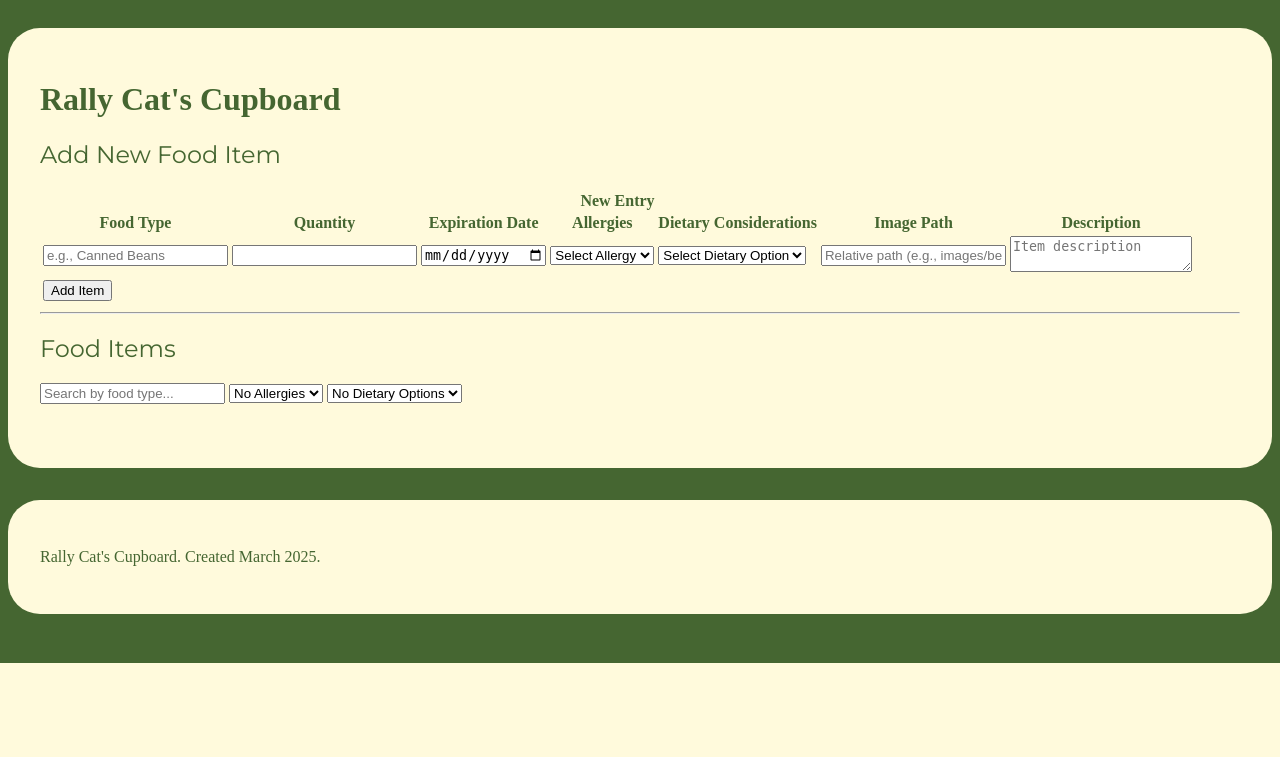
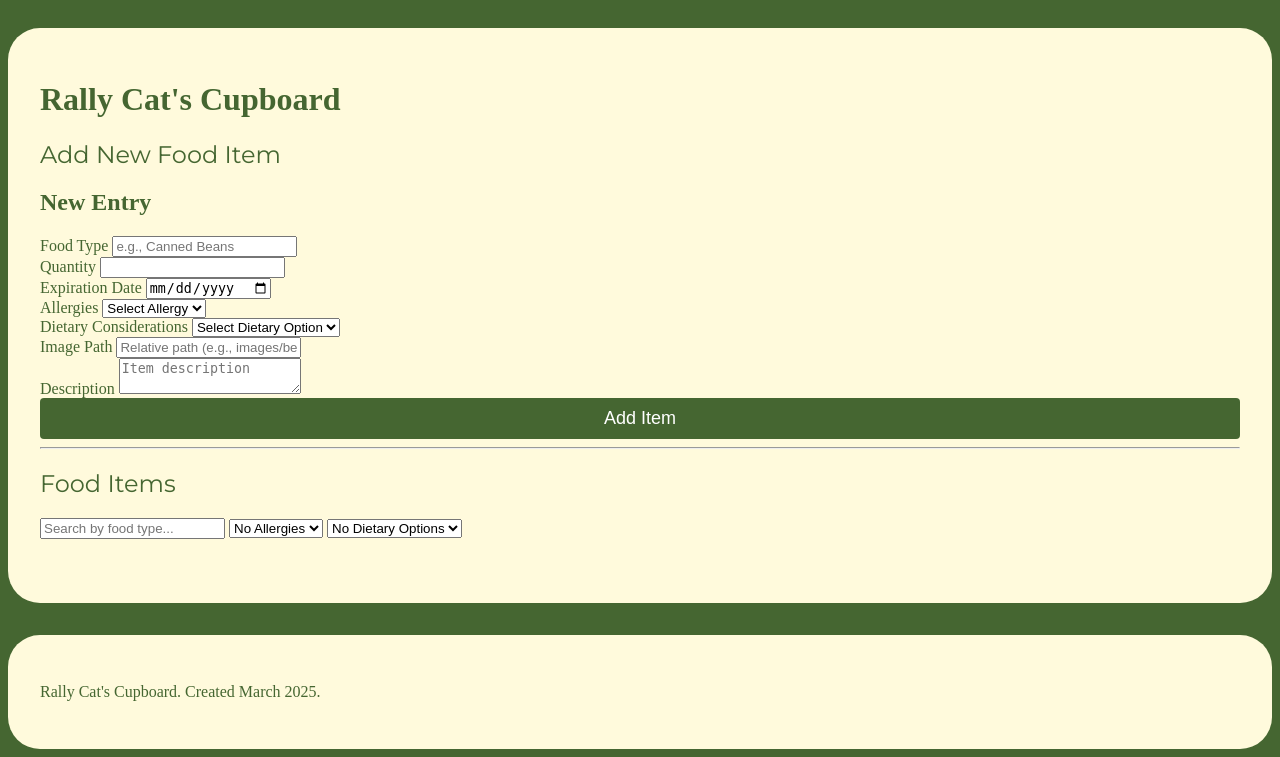
Before and after one commit to UVMHacks2025/team-six, a PHP site: page /index.php in a window 1280 px wide. Shown: the part 137-894 px from the top of the page. Before the commit the page ends 800 px from the top, so only its background shows below. Run offline with PHP 8.4, Linux system fonts and the light colour scheme; the visitor is signed in with stand-in values (Sample User, id 1); data that the repository does not hold is empty; some web fonts are replaced.

Commit message:
some changes

```diff
--- a/src/index.php
+++ b/src/index.php
@@ -4,33 +4,25 @@
 
   <!-- Add New Food Item Form (only if logged in) -->
   <h2 class="montserrat-regular">Add New Food Item</h2>
-  <section>
+  <section class="new-entry-section">
   <?php if (isset($_SESSION['username'])) { ?>
-      <table>
-        <form action="add_item.php" id="newItem" method="POST">
-          <tr class="addData">
-            <th colspan="7" class="spanTwoMobile">New Entry</th>
-          </tr>
-          <tr class="addData">
-            <th>Food Type</th>
-            <th>Quantity</th>
-            <th>Expiration Date</th>
-            <th>Allergies</th>
-            <th>Dietary Considerations</th>
-            <th>Image Path</th>
-            <th>Description</th>
-          </tr>
-          <tr class="addData">
-            <td>
+    <form action="add_item.php" id="newItem" method="POST" class="new-entry-form">
+      <h2>New Entry</h2>
+      <div class="form-grid">
+        <div class="form-group">
+          <label for="food_type">Food Type</label>
           <input type="text" id="food_type" name="food_type" placeholder="e.g., Canned Beans" required>
-            </td>
-            <td>
+        </div>
+        <div class="form-group">
+          <label for="quantity">Quantity</label>
           <input type="number" id="quantity" name="quantity" min="1" required>
-            </td>
-            <td>
+        </div>
+        <div class="form-group">
+          <label for="exp_date">Expiration Date</label>
           <input type="date" id="exp_date" name="exp_date" required>
-            </td>
-            <td>
+        </div>
+        <div class="form-group">
+          <label for="allergies">Allergies</label>
           <select id="allergies" name="allergies" required>
             <option value="">Select Allergy</option>
             <option value="None">None</option>
@@ -39,8 +31,9 @@
             <option value="Treenuts">Treenuts</option>
             <option value="Gluten">Gluten</option>
           </select>
-            </td>
-            <td>
+        </div>
+        <div class="form-group">
+          <label for="dietary_considerations">Dietary Considerations</label>
           <select id="dietary_considerations" name="dietary_considerations" required>
             <option value="">Select Dietary Option</option>
             <option value="None">None</option>
@@ -49,23 +42,21 @@
             <option value="Kosher">Kosher</option>
             <option value="Halal">Halal</option>
           </select>
-            </td>
-            <td>
+        </div>
+        <div class="form-group">
+          <label for="image_path">Image Path</label>
           <input type="text" id="image_path" name="image_path" placeholder="Relative path (e.g., images/beans.jpg)" required>
-            </td>
-            <td>
+        </div>
+        <div class="form-group form-group-full">
+          <label for="description">Description</label>
           <textarea id="description" name="description" placeholder="Item description" required></textarea>
-            </td>
-          </tr>
-          <tr class="addData">
-            <td colspan="7" class="spanTwoMobile">
-              <input type="submit" value="Add Item">
-            </td>
-          </tr>
+        </div>
+      </div>
+      <button type="submit" class="submit-btn">Add Item</button>
     </form>
-      </table>
   <?php } ?>
 </section>
+
 
   <hr>
 
```
Also changed, not shown: src/analytics.php (+1 -11 lines). Lines whose indentation alone changed are shown as unchanged.
